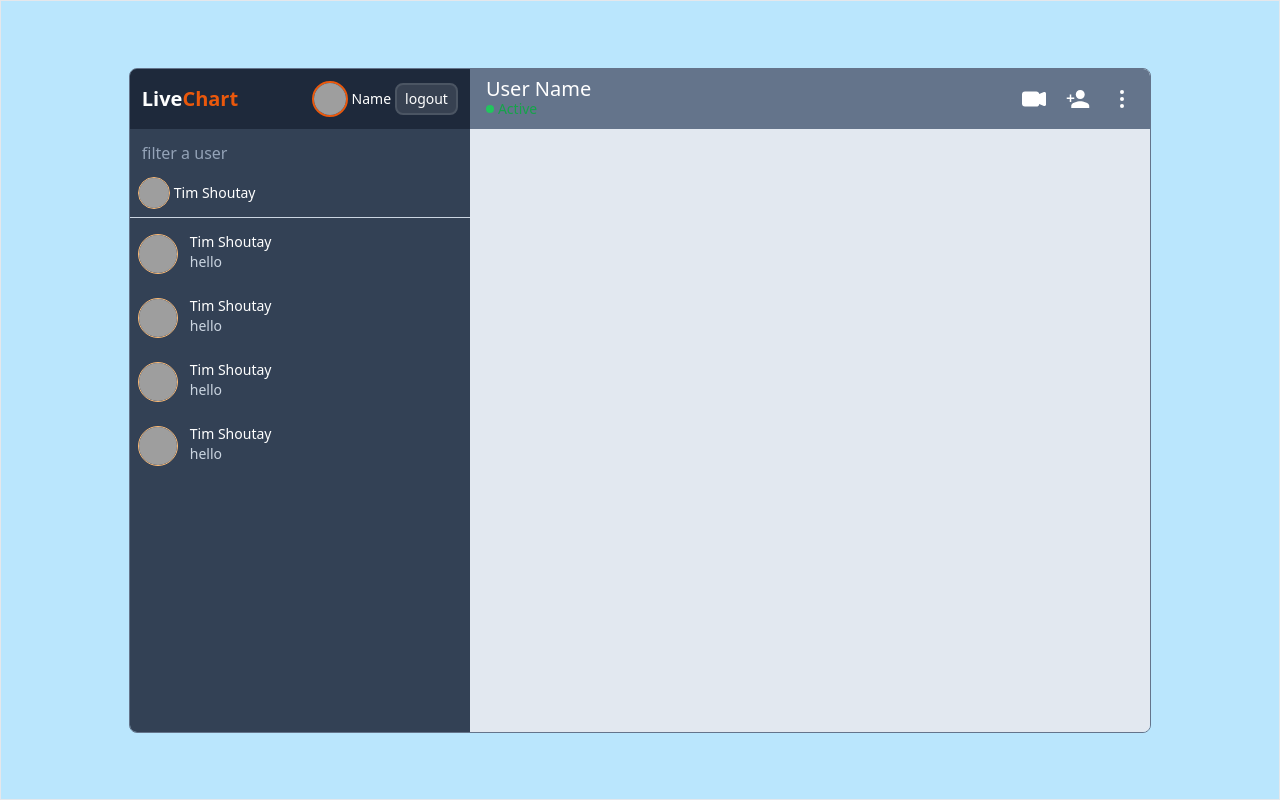
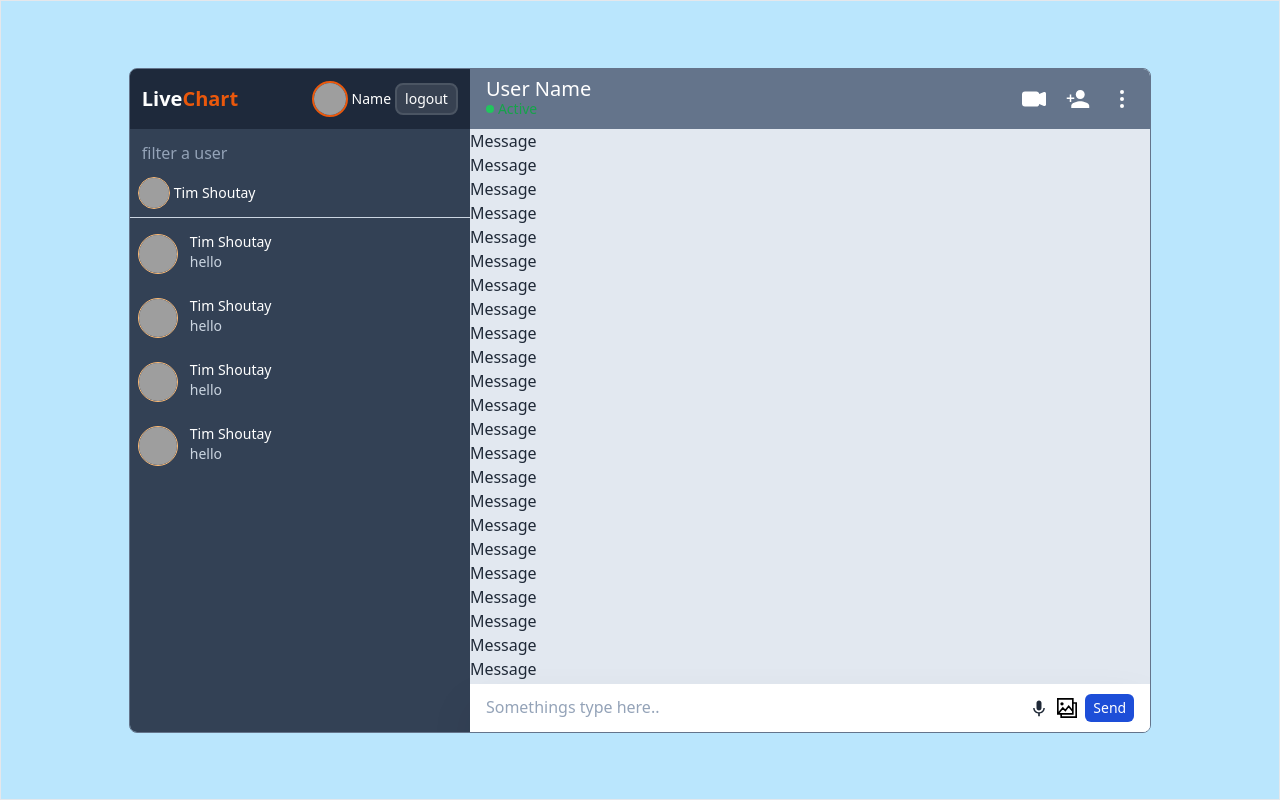
Before and after one commit to saifularafat/live_charts, a React (Vite) app: page / in a window 1280 px wide. Built offline with nearby package versions, Linux system fonts and the light colour scheme; grey boxes are pictures that could not be loaded.

Commit message:
main Content input filed is added

```diff
--- a/src/Components/Chart.jsx
+++ b/src/Components/Chart.jsx
@@ -3,6 +3,8 @@ import { IoMdPersonAdd } from "react-icons/io"
 import { FaUsers } from "react-icons/fa"
 import { HiOutlineDotsVertical } from "react-icons/hi"
 import { useState } from "react";
+import Messages from "./Messages";
+import Input from "./Input";
 
 const Chart = () => {
     const [videoCamera, setVideoCamera] = useState(false);
@@ -10,13 +12,14 @@ const Chart = () => {
     const [menuBar, setMenuBar] = useState(false);
     return (
         <div className="col-span-4 bg-slate-200 ">
+            {/* Header section start*/}
             <div className="flex items-center justify-between py-[10px] px-4 bg-slate-500">
                 <div>
                     <h2 className="text-xl font-medium text-white leading-none">User Name</h2>
-                   <div className="flex items-center gap-1">
-                    <span className="bg-green-500 h-2 w-2 rounded-full"></span>
-                   <span className="text-sm text-green-600">Active</span>
-                   </div>
+                    <div className="flex items-center gap-1">
+                        <span className="bg-green-500 h-2 w-2 rounded-full"></span>
+                        <span className="text-sm text-green-600">Active</span>
+                    </div>
                 </div>
                 <div className="flex items-center gap-5 relative">
                     <button onClick={() => setVideoCamera(!videoCamera)}>
@@ -46,9 +49,13 @@ const Chart = () => {
                             </div>
                         }
                     </button>
-
                 </div>
             </div>
+            {/* Header section end*/}
+            {/* <div className="overflow-y-scroll overflow-x-hidden scroll-smooth "> */}
+                <Messages />
+            {/* </div> */}
+            <Input />
         </div>
     );
 };
--- a/src/Components/Input.jsx
+++ b/src/Components/Input.jsx
@@ -1,8 +1,31 @@
-
+import { MdKeyboardVoice } from "react-icons/md"
+import { GrGallery } from "react-icons/gr"
+import { RiVoiceprintLine } from "react-icons/ri"
+import { useState } from "react";
 const Input = () => {
+    const [voice, setVoice] = useState(false)
     return (
-        <div>
-
+        <div className=" py-[10px] px-4 bg-white shadow-2xl sticky bottom-0 z-10">
+            <div className="flex items-center">
+                <input type="text" name="" id="" placeholder="Somethings type here.." className="outline-none border-none text-sm text-slate-800 bg-transparent w-full placeholder:text-slate-400 placeholder:text-base" />
+                <div className="flex items-center gap-2">
+                    <button onClick={() => setVoice(!voice)}>
+                        {
+                            voice ?
+                                <RiVoiceprintLine />
+                                :
+                                <MdKeyboardVoice className=" text-xl cursor-pointer" />
+                        }
+                    </button>
+                    <input type="file" name="" id="file" className="hidden" />
+                    <label htmlFor="file">
+                        <GrGallery className=" text-xl cursor-pointer" />
+                    </label>
+                    <button className="bg-blue-700 text-sm text-white py-1 px-2 rounded-md">
+                        Send
+                    </button>
+                </div>
+            </div>
         </div>
     );
 };
--- a/src/Components/Message.jsx
+++ b/src/Components/Message.jsx
@@ -2,7 +2,7 @@
 const Message = () => {
     return (
         <div>
-
+            <h2>Message</h2>
         </div>
     );
 };
--- a/src/Components/Messages.jsx
+++ b/src/Components/Messages.jsx
@@ -1,8 +1,36 @@
+import Message from "./Message";
 
 const Messages = () => {
     return (
-        <div>
-
+        <div className="min-h-[calc(83vh-108px)]">
+            <Message />
+            <Message />
+            <Message />
+            <Message />
+            <Message />
+            <Message />
+            <Message />
+            <Message />
+            <Message />
+            <Message />
+            <Message />
+            <Message />
+            <Message />
+            <Message />
+            <Message />
+            <Message />
+            <Message />
+            <Message />
+            <Message />
+            <Message />
+            <Message />
+            <Message />
+            <Message />
+            <Message />
+            <Message />
+            <Message />
+            <Message />
+            <Message />
         </div>
     );
 };
```
